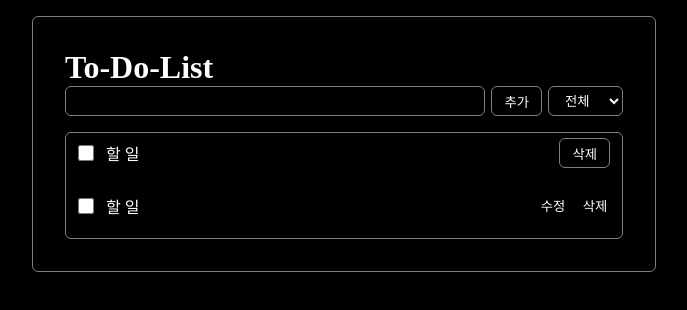
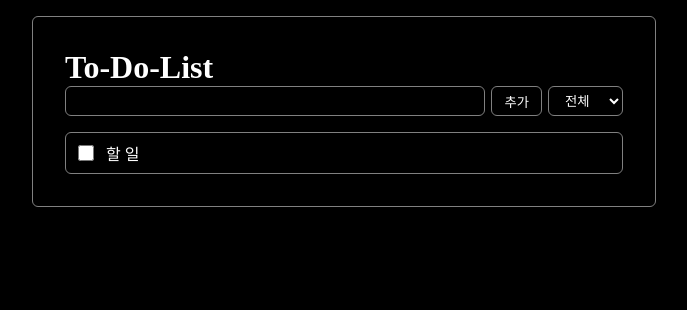
Before and after one commit to jht960526/React, a React (Vite) app in the folder reactstudy/second-react-app/first-todo-list/: page / in a window 1280 px wide. Shown: the top 310 px of the page, without its empty margins (296-983 px from the left). Built offline with nearby package versions, Linux system fonts and the light colour scheme.

Commit message:
todolist제작중
체크박스 선택 시, 선긋기 안되는 오류

```diff
--- a/reactstudy/second-react-app/first-todo-list/package.json
+++ b/reactstudy/second-react-app/first-todo-list/package.json
@@ -10,6 +10,7 @@
     "preview": "vite preview"
   },
   "dependencies": {
+    "prettier": "^3.5.3",
     "react": "^19.0.0",
     "react-dom": "^19.0.0"
   },
--- a/reactstudy/second-react-app/first-todo-list/src/App.jsx
+++ b/reactstudy/second-react-app/first-todo-list/src/App.jsx
@@ -1,23 +1,62 @@
 import { useState } from 'react'
-import reactLogo from './assets/react.svg'
-import viteLogo from '/vite.svg'
+import { useRef } from 'react'
 import LayOut from './Layout'
 import Title from './Title'
 import Controls from './Controls'
 import TodoList from './TodoList'
-import TodoItem from './TodoItem'
 
 function App() {
-  return (
-    <div>
-      <LayOut>
-      <Title/>
-      <Controls/>
-        <TodoList/>
-      </LayOut>
-    </div>
+    const idRef = useRef(0)
+    const [list, setList] = useState([])
+    const handleSubmit = (value) => {
+        setList((preList) =>
+            preList.concat({
+                id: (idRef.current += 1),
+                text: value,
+                completed: false,
+            })
+        )
+    }
+    const handleToggle = (id) => {
+        setList((preList) =>
+            preList.map((item) => {
+                if (item.id === id) {
+                    return { ...item, completed: !item.completed }
+                }
+                return item
+            })
+        )
+    }
 
-  );
+    const handleToggleAll = (flag) => {
+        setList((prevList) =>
+            prevList.map((item) => ({ ...item, completed: flag }))
+        )
+    }
+
+    const handleDelete = (id) => {
+        setList((preList) => preList.filter((item) => item.id !== id))
+    }
+
+    const handleDeleteCompleted = () => {
+        setList((prevList) => prevList.filter((item) => !item.completed))
+    }
+
+    return (
+        <div>
+            <LayOut>
+                <Title />
+                <Controls onSubmit={handleSubmit} />
+                <TodoList
+                    data={list}
+                    onToggle={handleToggle}
+                    onToggleAll={handleToggleAll}
+                    onDelete={handleDelete}
+                    onDeleteCompleted={handleDeleteCompleted}
+                />
+            </LayOut>
+        </div>
+    )
 }
 
 export default App
--- a/reactstudy/second-react-app/first-todo-list/src/Controls.css
+++ b/reactstudy/second-react-app/first-todo-list/src/Controls.css
@@ -12,6 +12,7 @@
     padding: 4px 12px;
     font-size: 14px;
     line-height: 20px;
+    color: white;
 }
 
 .button,
--- a/reactstudy/second-react-app/first-todo-list/src/Controls.jsx
+++ b/reactstudy/second-react-app/first-todo-list/src/Controls.jsx
@@ -1,10 +1,25 @@
 import './Controls.css'
+import { useState } from 'react'
 
-function Controls(){
+function Controls({onSubmit}){
+    const [text, setText]=useState("");
+    const handleChange=(e)=>{
+        setText(e.target.value);
+    };
+    const handleSubmit=()=>{
+        onSubmit(text);
+        setText("");
+    };
+
     return(
         <div className="controls">
-            <input type="text" className="input"/>
-            <button className="button">추가</button>
+            <input
+            type="text"
+            className="input"
+            value={text}
+            onChange={handleChange}
+            />
+            <button className="button" onClick={handleSubmit}>추가</button>
             <select className="select">
                 <option value="">전체</option>
                 <option value="">할 일</option>
--- a/reactstudy/second-react-app/first-todo-list/src/TodoItem.css
+++ b/reactstudy/second-react-app/first-todo-list/src/TodoItem.css
@@ -1,4 +1,4 @@
-.todo-item{
+.todo-item {
     display: flex;
     align-items: center;
     height: 65px;
@@ -6,11 +6,15 @@
     padding: 0 12px;
 }
 
-.todo-item-text{
+.todo-item-text {
     flex-grow: 1;
 }
 
-.todo-item-button{
+.todo-item-text.completed {
+    text-decoration: line-through;
+}
+
+.todo-item-button {
     width: 30px;
     height: 30px;
     background-color: black;
@@ -18,7 +22,7 @@
     border: none;
 }
 
-.todo-item-checkbox{
+.todo-item-checkbox {
     width: 16px;
     height: 16px;
 }
--- a/reactstudy/second-react-app/first-todo-list/src/TodoItem.jsx
+++ b/reactstudy/second-react-app/first-todo-list/src/TodoItem.jsx
@@ -1,14 +1,29 @@
+import { useState } from 'react'
 import './TodoItem.css'
 
-function TodoItem() {
+function TodoItem({ text, completed, onToggle, onDelete }) {
+    const [edit, setEdit] = useState(false)
+    const handleEdit = () => {
+        setEdit((prev) => !prev)
+    }
     return (
-        <div className="todo-item">
-                <input type="checkbox" className="todo-item-checkbox"/>
-                <p className="todo-item-text">할 일</p>
-                <button className="todo-item-button">수정</button>
-                <button className="todo-item-button">삭제</button>
-            </div>
-    );
+        <div className='todo-item'>
+            <input
+                type='checkbox'
+                className='todo-item-checkbox'
+                checked={completed}
+                onChange={onToggle}
+            />
+            {edit ? <input /> : <p className='todo-item-text'>{text}</p>}
+
+            <button className='todo-item-button' onClick={handleEdit}>
+                수정
+            </button>
+            <button className='todo-item-button' onClick={onDelete}>
+                삭제
+            </button>
+        </div>
+    )
 }
 
-export default TodoItem;
+export default TodoItem
--- a/reactstudy/second-react-app/first-todo-list/src/TodoList.jsx
+++ b/reactstudy/second-react-app/first-todo-list/src/TodoList.jsx
@@ -1,20 +1,46 @@
-import "./TodoList.css"
+import './TodoList.css'
 import TodoItem from './TodoItem'
 
-function TodoList(){
-    return(
-        <div className="todo-list">
-            <div className="todo-header">
-                <input type="checkbox" className="todo-checkbox"/>
-                <p className="todo-header-text">할 일</p>
-                <button className="todo-header-button">삭제</button>
+function TodoList({
+    data,
+    onToggle,
+    onToggleAll,
+    onDelete,
+    onDeleteCompleted,
+}) {
+    const isAllCompleted =
+        data.length > 0 && data.every((item) => item.completed)
+    const completedCount = data.filter((item) => item.completed).length
+    return (
+        <div className='todo-list'>
+            <div className='todo-header'>
+                <input
+                    type='checkbox'
+                    className='todo-checkbox'
+                    checked={isAllCompleted}
+                    onChange={(e) => onToggleAll(e.target.checked)}
+                />
+                <p className='todo-header-text'>할 일</p>
+                {completedCount > 0 && (
+                    <button
+                        className='todo-header-button'
+                        onClick={onDeleteCompleted}>
+                        {completedCount}개 선택삭제
+                    </button>
+                )}
             </div>
             <div>
-                <TodoItem/>
+                {data.map((item) => (
+                    <TodoItem
+                        text={item.text}
+                        completed={item.completed}
+                        onToggle={() => onToggle(item.id)}
+                        onDelete={() => onDelete(item.id)}
+                    />
+                ))}
             </div>
-            <div></div>
         </div>
-    );
+    )
 }
 
 export default TodoList
```
Also changed, not shown: reactstudy/second-react-app/first-todo-list/src/Layout.jsx (+4 -4 lines), reactstudy/second-react-app/first-todo-list/src/main.jsx (+4 -4 lines), 2 other files (tests, documents, lock files or other folders).
